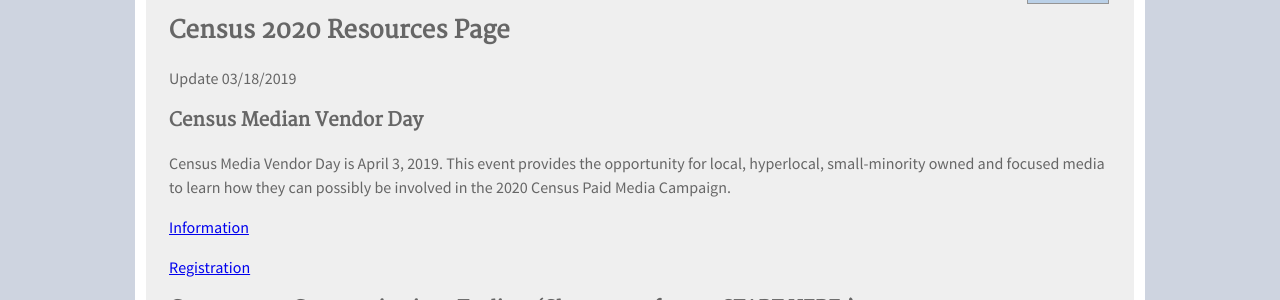
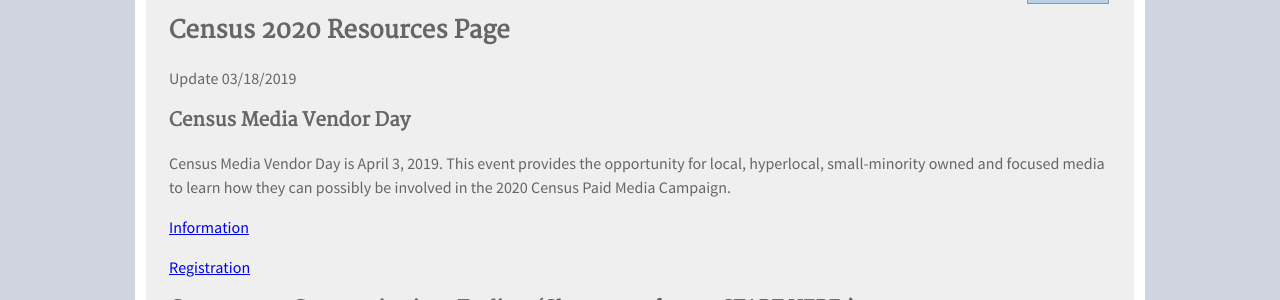
Before and after one commit to TBleess/Website_New, a Jekyll site: the page built from pages/5_CensusACS/2020-resources.md, in a window 1280 px wide. Shown: the part 338-638 px from the top of the page. Built offline with Jekyll 4.4.1, drawn with Linux system fonts in a browser that asks for light colours.

Commit message:
Median Media

```diff
--- a/pages/5_CensusACS/2020-resources.md
+++ b/pages/5_CensusACS/2020-resources.md
@@ -10,7 +10,7 @@ description: "Census 2020 Resources Page"
 
 Update 03/18/2019
 
-### Census Median Vendor Day
+### Census Media Vendor Day
 
 Census Media Vendor Day is April 3, 2019.  This event provides the opportunity for local, hyperlocal, small-minority owned and focused media to learn how they can possibly be involved in the 2020 Census Paid Media Campaign.
 
```
